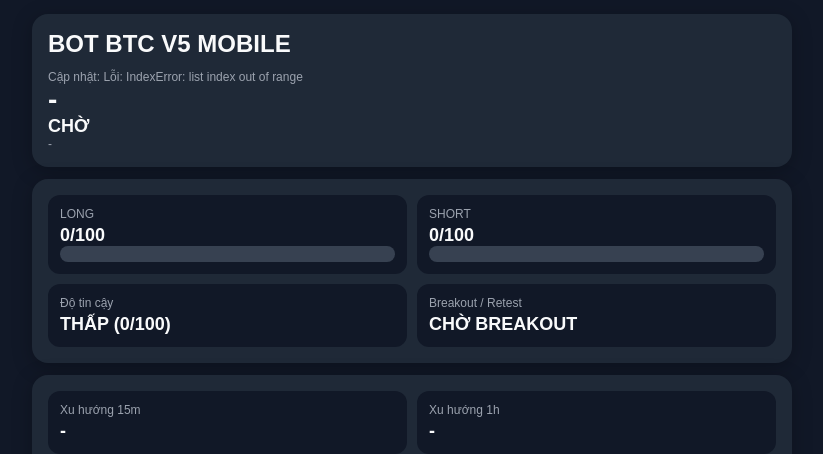
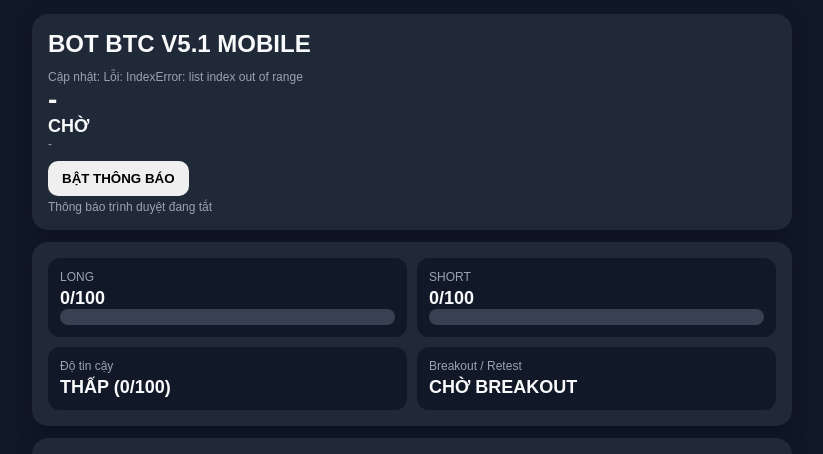
Before and after one commit to kimthanhpk-hue/Bot-BTC-V5-Mobile, a Flask app: page / in a window 1280 px wide. Shown: the top 454 px of the page, without its empty margins (228-1051 px from the left). Run offline with Flask 3, Linux system fonts and the light colour scheme; data that the repository does not hold is empty.

Commit message:
Update index.html

```diff
--- a/templates/index.html
+++ b/templates/index.html
@@ -3,7 +3,7 @@
 <head>
 <meta charset="utf-8">
 <meta name="viewport" content="width=device-width, initial-scale=1">
-<title>BTC V5 Mobile</title>
+<title>BTC V5.1 Mobile</title>
 <style>
 body{font-family:Arial,sans-serif;background:#111827;color:#f9fafb;margin:0;padding:14px}
 .wrap{max-width:760px;margin:auto}
@@ -19,6 +19,8 @@
 .fill.short{background:#ef4444}
 .warn{background:#7c2d12;padding:10px;border-radius:10px;margin-top:8px}
 .small{font-size:12px;color:#9ca3af}
+.notify-btn{margin:10px 0 4px;padding:10px 14px;border:0;border-radius:10px;font-weight:700;cursor:pointer}
+.alert-card{border:1px solid #f59e0b}
 table{width:100%;border-collapse:collapse;font-size:13px}
 td,th{padding:8px;border-bottom:1px solid #374151;text-align:left}
 @media(max-width:520px){.grid{grid-template-columns:1fr}.big{font-size:24px}}
@@ -26,12 +28,15 @@
 </head>
 <body>
 <div class="wrap">
+
 <div class="card">
-<h1>BOT BTC V5 MOBILE</h1>
+<h1>BOT BTC V5.1 MOBILE</h1>
 <div class="small">Cập nhật: <span id="updated">-</span></div>
 <div class="big" id="price">-</div>
 <div class="value" id="conclusion">CHỜ</div>
 <div class="small" id="strength">-</div>
+<button id="btnNotify" class="notify-btn" onclick="enableNotifications()">BẬT THÔNG BÁO</button>
+<div class="small" id="notifyStatus">Thông báo trình duyệt đang tắt</div>
 </div>
 
 <div class="card">
@@ -59,6 +64,12 @@
 <div id="warnings"></div>
 </div>
 
+<div class="card alert-card" id="alertCard" style="display:none">
+<div class="label">Cảnh báo tín hiệu mới</div>
+<div class="value" id="alertMessage">-</div>
+<div class="small">Tín hiệu kỹ thuật để kiểm tra thủ công, không phải lệnh giao dịch tự động.</div>
+</div>
+
 <div class="card">
 <div class="label">Lịch sử gần đây</div>
 <table>
@@ -72,6 +83,56 @@
 
 <script>
 const fmt=x=>x==null?"-":Number(x).toLocaleString("en-US",{maximumFractionDigits:2});
+let lastAlertId = 0;
+let audioCtx = null;
+
+function beep(){
+  try{
+    audioCtx = audioCtx || new (window.AudioContext || window.webkitAudioContext)();
+    const osc = audioCtx.createOscillator();
+    const gain = audioCtx.createGain();
+    osc.connect(gain);
+    gain.connect(audioCtx.destination);
+    osc.frequency.value = 880;
+    gain.gain.value = 0.08;
+    osc.start();
+    setTimeout(()=>osc.stop(),350);
+  }catch(e){}
+}
+
+async function enableNotifications(){
+  if(!("Notification" in window)){
+    document.getElementById("notifyStatus").textContent="Trình duyệt này không hỗ trợ thông báo.";
+    return;
+  }
+  const p = await Notification.requestPermission();
+  document.getElementById("notifyStatus").textContent =
+    p==="granted" ? "Đã bật thông báo trình duyệt" : "Chưa được cấp quyền thông báo";
+  if(p==="granted") beep();
+}
+
+function handleAlert(d){
+  const id = Number(d.alert_id || 0);
+  if(!id || id === lastAlertId) return;
+  lastAlertId = id;
+
+  const a = d.last_alert;
+  if(!a) return;
+
+  const card = document.getElementById("alertCard");
+  const msg = document.getElementById("alertMessage");
+  card.style.display = "block";
+  msg.textContent = `${a.side} | ${fmt(a.price)} USDT | Tin cậy ${a.confidence}/100`;
+
+  beep();
+
+  if("Notification" in window && Notification.permission === "granted"){
+    new Notification("BTC V5.1 - Tín hiệu kỹ thuật đã xác nhận", {
+      body: `${a.side} | Giá ${fmt(a.price)} USDT | Tin cậy ${a.confidence}/100`
+    });
+  }
+}
+
 async function refresh(){
   const r=await fetch("/api/state");
   const d=await r.json();
@@ -97,7 +158,10 @@
   document.getElementById("align").textContent=d.ema_alignment;
   document.getElementById("warnings").innerHTML=(d.warnings||[]).map(x=>'<div class="warn">'+x+'</div>').join("");
   document.getElementById("history").innerHTML=(d.history||[]).map(x=>`<tr><td>${x.time}</td><td>${x.conclusion}</td><td>${fmt(x.price)}</td><td>${x.confidence}</td></tr>`).join("");
+  handleAlert(d);
 }
-refresh(); setInterval(refresh,10000);
+refresh();
+setInterval(refresh,10000);
 </script>
-</body></html>
+</body>
+</html>
```
